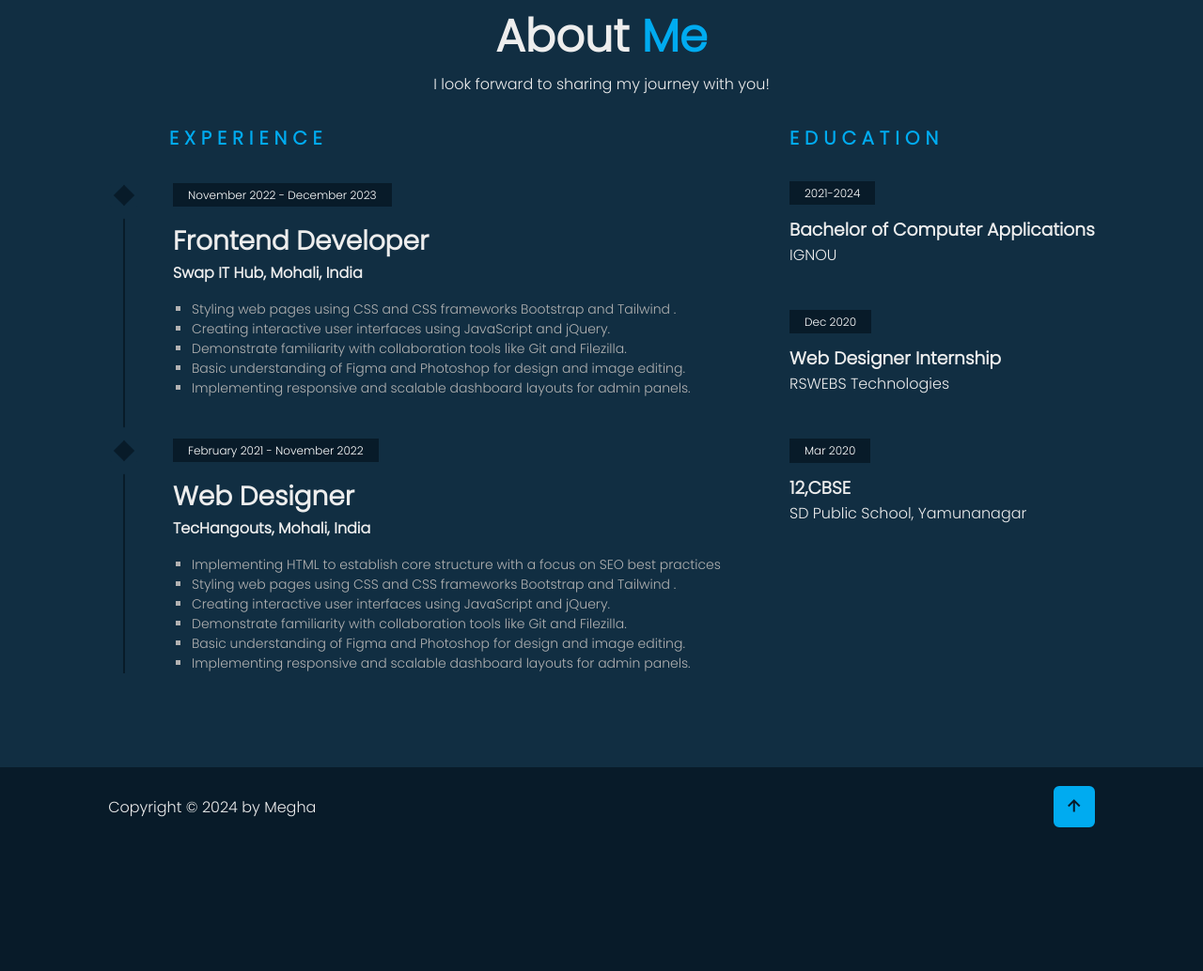
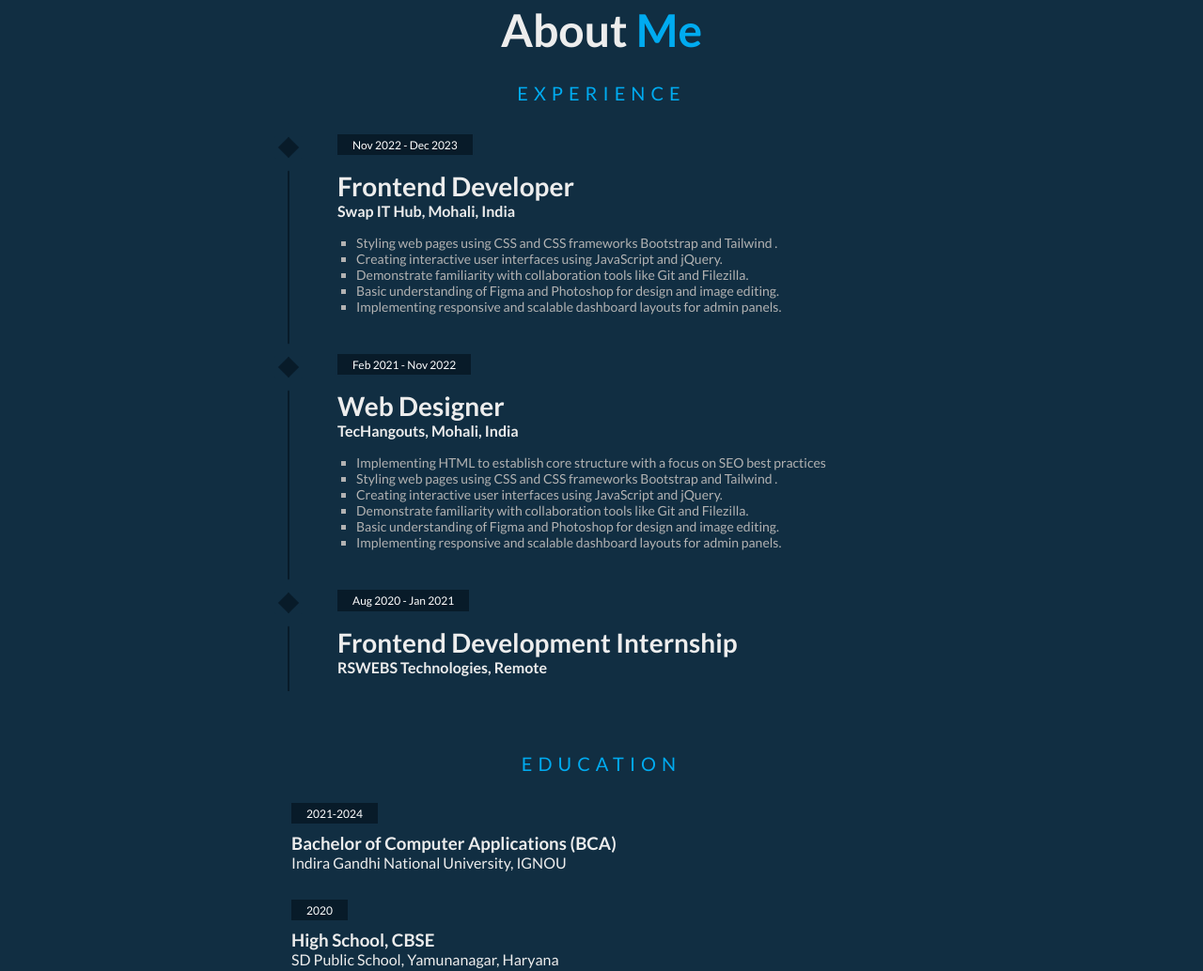
Before and after one commit to megha8191/Portfolio, a React app: page / in a window 1280 px wide. Shown: the part 857-1891 px from the top of the page at 94% size. Before the commit the page ends 1758 px from the top, so only its background shows below. Built offline with nearby package versions, Linux system fonts and the light colour scheme; a web font is replaced by a local one.

Commit message:
added education

```diff
--- a/index.js
+++ b/index.js
@@ -15,7 +15,7 @@ const Index = () => {
     <>
       <Header/>
       <Main/>
-      <Footer/>
+      {/* <Footer/> */}
     </>
   )
 }
--- a/src/Main.js
+++ b/src/Main.js
@@ -1,12 +1,14 @@
 import React from 'react'
 import Banner from './components/Banner'
 import About from './components/About'
+import Skills from './components/Skills'
 
 const Main = () => {
   return (
     <>
     <Banner/>
     <About/>
+    <Skills/>
     </>
     )
 }
--- a/src/components/About.js
+++ b/src/components/About.js
@@ -8,7 +8,7 @@ const About = () => {
         <div className='about-row '>
           <div>
             <h2 className="heading" style={{ marginBottom: "2px" }}>About <span>Me</span></h2>
-            <p> I look forward to sharing my journey with you! </p>
+
           </div>
           {/* <div className="about-img">
             <img src={myImg} alt="" />
@@ -20,12 +20,12 @@ const About = () => {
         </div>
         <div className='timeline-row'>
         <div className='timeline-col'>
-          <p className='title' style={{marginLeft:"90px"}}>Experience</p>
+          <p className='title' >Experience</p>
           <ul className="timeline">
             <li className="timeline-event">
               <label className="timeline-event-icon"></label>
               <div className="timeline-event-copy">
-                <p className="timeline-event-thumbnail">November 2022 - December 2023</p>
+                <p className="timeline-event-thumbnail">Nov 2022 - Dec 2023</p>
                 <h3>Frontend Developer</h3>
                 <h4>Swap IT Hub, Mohali, India</h4>
                 <ul>
@@ -41,7 +41,7 @@ const About = () => {
             <li className="timeline-event">
               <label className="timeline-event-icon"></label>
               <div className="timeline-event-copy">
-                <p className="timeline-event-thumbnail">February 2021 - November 2022</p>
+                <p className="timeline-event-thumbnail">Feb 2021 - Nov 2022</p>
                 <h3>Web Designer</h3>
                 <h4>TecHangouts, Mohali, India</h4>
                 <ul>
@@ -54,6 +54,14 @@ const About = () => {
                 </ul>
               </div>
             </li>
+            <li className="timeline-event">
+              <label className="timeline-event-icon"></label>
+              <div className="timeline-event-copy">
+                <p className="timeline-event-thumbnail">Aug 2020 - Jan 2021</p>
+                <h3>Frontend Development Internship</h3>
+                <h4>RSWEBS Technologies, Remote</h4>
+              </div>
+            </li>
 
           </ul>
         </div>
@@ -62,47 +70,15 @@ const About = () => {
           <ul className='timeline education-timeline'>
             <li>
               <p className="timeline-event-thumbnail">2021-2024</p>
-              <h3>Bachelor of Computer Applications</h3>
-              <p>IGNOU</p>
+              <h3>Bachelor of Computer Applications (BCA)</h3>
+              <p>Indira Gandhi National University, IGNOU</p>
             </li>
             <li>
-              <p className="timeline-event-thumbnail">Dec 2020</p>
-              <h3>Web Designer Internship</h3>
-              <p>RSWEBS Technologies</p>
-            </li>
-            <li>
-              <p className="timeline-event-thumbnail">Mar 2020</p>
-              <h3>12,CBSE</h3>
-              <p>SD Public School, Yamunanagar</p>
+              <p className="timeline-event-thumbnail">2020</p>
+              <h3>High School, CBSE</h3>
+              <p>SD Public School, Yamunanagar, Haryana</p>
             </li>
           </ul>
-          {/* <ul className="timeline education-timeline">
-            <li className="timeline-event">
-              <label className="timeline-event-icon"></label>
-              <div className="timeline-event-copy">
-                <p className="timeline-event-thumbnail">2021-2024</p>
-                <h3>Bachelor of Computer Applications</h3>
-                <h4>IGNOU</h4>
-              </div>
-            </li>
-            <li className="timeline-event">
-              <label className="timeline-event-icon"></label>
-              <div className="timeline-event-copy">
-                <p className="timeline-event-thumbnail">Dec 2020</p>
-                <h3>Web Designer Internship</h3>
-                <h4>RSWEBS Technologies</h4>
-              </div>
-            </li>
-            <li className="timeline-event">
-              <label className="timeline-event-icon"></label>
-              <div className="timeline-event-copy">
-                <p className="timeline-event-thumbnail">Mar 2020</p>
-                <h3>High School</h3>
-                <h4>SD Public School, Yamunanagar, Haryana</h4>
-              </div>
-            </li>
-
-          </ul> */}
         </div>
         </div>
 
--- a/src/components/Banner.js
+++ b/src/components/Banner.js
@@ -4,7 +4,7 @@ import bannerImg from "./../assets/banner.png"
 const Banner = () => {
     return (
         <section className="home" id="home">
-             <ul class="circles">
+             <ul className="circles">
                     <li></li>
                     <li></li>
                     <li></li>
--- /dev/null
+++ b/src/components/Skills.js
@@ -0,0 +1,11 @@
+import React from 'react'
+
+const Skills = () => {
+  return (
+    <section className=''>
+
+    </section>
+  )
+}
+
+export default Skills
--- a/style.css
+++ b/style.css
@@ -1,5 +1,5 @@
 @import url('https://fonts.googleapis.com/css2?family=Poppins:wght@300&family=Tilt+Prism&family=Work+Sans:wght@300&display=swap');
-
+@import url('https://fonts.googleapis.com/css2?family=Lato:ital,wght@0,100;0,300;0,400;0,700;0,900;1,100;1,300;1,400;1,700;1,900&display=swap');
 * {
     margin: 0;
     padding: 0;
@@ -8,7 +8,8 @@
     outline: none;
     scroll-behavior: smooth;
     box-sizing: border-box;
-    font-family: 'Poppins', sans-serif;
+    /* font-family: 'Poppins', sans-serif; */
+    font-family: "Lato", sans-serif;
 }
 
 :root {
@@ -385,31 +386,34 @@ section {
     list-style: none;
 }
 .timeline-row{
-    display: grid;
-    grid-template-columns: 1fr 350px;
+
+}
+.education-timeline{
+    max-width: 660px;
+    margin-bottom: 30px;
 }
 .education-timeline::before{
     display: none;
 }
-.education-timeline li{
-    margin-bottom: 45px;
+.education-timeline li:not(:last-child){
+    margin-bottom: 30px;
 }
 .education-timeline .timeline-event-copy h3 {
     font-size: 22px;
     margin-bottom: 5px;
 }
 .education-timeline  .timeline-event-thumbnail {
-    margin-bottom: 12px;
+    margin-bottom: 10px;
 }
 
 .title{
     color: var(--main-color);
     text-transform: uppercase;
-    font-weight: 600;
+    font-weight: 500;
     letter-spacing: 6px;
     font-size: 20px;
-    text-align: left;
-    margin-top: 30px;
+    text-align: center;
+    margin-top:25px;
 
 }
 .timeline:before {
```
